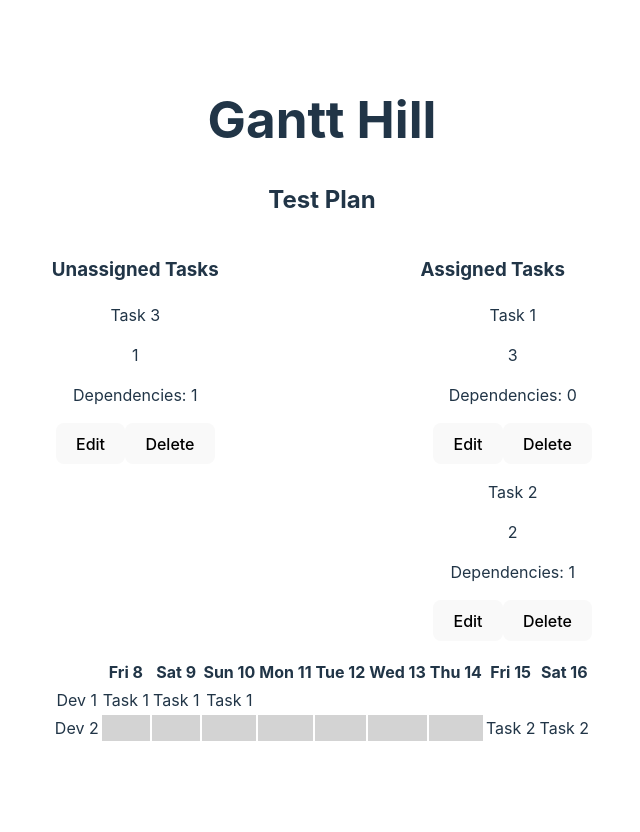
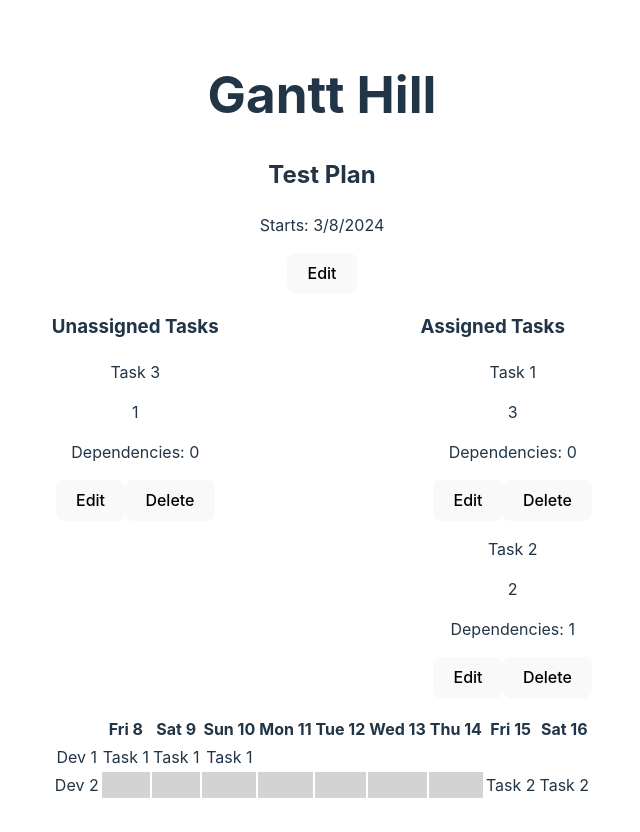
Before and after one commit to butaud/gantt-hill, a React (Vite) app: page / in a window 1280 px wide. Shown: the whole page, without its empty margins (318-958 px from the left). Before the commit the page ends 800 px from the top, so only its background shows below. Built offline with nearby package versions, Linux system fonts and the light colour scheme.

Commit message:
use mobx

```diff
--- a/package.json
+++ b/package.json
@@ -11,6 +11,7 @@
   },
   "dependencies": {
     "mobx": "^6.12.0",
+    "mobx-react-lite": "^4.0.5",
     "react": "^18.2.0",
     "react-dom": "^18.2.0",
     "react-router-dom": "^6.22.2"
--- a/src/App.tsx
+++ b/src/App.tsx
@@ -1,72 +1,45 @@
 import { useState } from "react";
 import "./App.css";
-import { Dev, Task } from "./models";
 import { PlanEditor } from "./PlanEditor";
 
 import { testPlan } from "./testPlan";
+import { TaskStore } from "./model/task";
+import { DevStore } from "./model/dev";
+import { DevStoreProvider } from "./context/DevStoreContext";
+import { TaskStoreProvider } from "./context/TaskStoreContext";
 
-const replaceAllMatchingTasks = (
-  listToUpdate: ReadonlyArray<Task>,
-  sourceList: ReadonlyArray<Task>,
-) => {
-  return listToUpdate
-    .filter((task) =>
-      sourceList.find((sourceTask) => sourceTask.id === task.id),
-    )
-    .map((task) => {
-      const matchingTask = sourceList.find(
-        (sourceTask) => sourceTask.id === task.id,
-      );
-      return matchingTask || task;
-    });
-};
+const devStore = new DevStore();
+const taskStore = new TaskStore(devStore);
+const t1 = taskStore.addTask({ name: "Task 1", estimate: 3 });
+const t2 = taskStore.addTask({ name: "Task 2", estimate: 2 });
+taskStore.addTask({ name: "Task 3", estimate: 1 });
+t2.addDependency(t1);
+const d1 = devStore.addDev({ name: "Dev 1" });
+const d2 = devStore.addDev({ name: "Dev 2" });
+d1.addTask(t1);
+d2.addTask(t2);
+[...Array(7).keys()].forEach((i) => d2.oofDays.add(i));
 
 function App() {
   const [name, setName] = useState(testPlan.name);
   const [start, setStart] = useState(testPlan.start);
-  const [tasks, setTasks] = useState<ReadonlyArray<Task>>(testPlan.tasks);
-  const [devs, setDevs] = useState<ReadonlyArray<Dev>>(testPlan.devs);
-
-  const plan = {
-    id: 1,
-    name,
-    start,
-    tasks,
-    devs,
-  };
-
-  const setPlanTasks = (tasks: ReadonlyArray<Task>) => {
-    const dependencyUpdatedTasks = tasks.map((task) => {
-      const dependsOn = task.dependsOn
-        .filter((dependency) => tasks.includes(dependency))
-        .map(
-          (dependency) =>
-            tasks.find((t) => t.id === dependency.id) ?? dependency,
-        );
-      return { ...task, dependsOn };
-    });
-    setTasks(dependencyUpdatedTasks);
-    setDevs(
-      devs.map((dev) => ({
-        ...dev,
-        tasks: replaceAllMatchingTasks(dev.tasks, tasks),
-      })),
-    );
-  };
 
   return (
+    <DevStoreProvider store={devStore}>
+      <TaskStoreProvider store={taskStore}>
         <div className="App">
           <header className="App-header">
             <h1>Gantt Hill</h1>
           </header>
           <PlanEditor
-        plan={plan}
-        setPlanDevs={setDevs}
-        setPlanTasks={setPlanTasks}
+            name={name}
+            start={start}
             setPlanName={setName}
             setPlanStart={setStart}
           />
         </div>
+      </TaskStoreProvider>
+    </DevStoreProvider>
   );
 }
 
--- a/src/PlanEditor.tsx
+++ b/src/PlanEditor.tsx
@@ -1,50 +1,64 @@
 import { DateTime } from "luxon";
-import { Plan, Task, Dev, Schedule, Draft } from "./models";
-import { FC } from "react";
+import { Schedule } from "./models";
+import { FC, useState } from "react";
 import { getScheduleEnd, schedule } from "./schedule";
 import { TaskNode } from "./TaskNode";
+import { observer } from "mobx-react-lite";
+import { useTaskStore } from "./context/TaskStoreContext";
+import { useDevStore } from "./context/DevStoreContext";
+import { Dev } from "./model/dev";
 
 type IPlanEditorProps = {
-  plan: Readonly<Plan>;
+  name: string;
+  start: DateTime;
   setPlanName: (name: string) => void;
   setPlanStart: (start: DateTime) => void;
-  setPlanTasks: (tasks: ReadonlyArray<Task>) => void;
-  setPlanDevs: (devs: ReadonlyArray<Dev>) => void;
 };
 
 export const PlanEditor: FC<IPlanEditorProps> = ({
-  plan,
+  name,
+  start,
   setPlanName,
   setPlanStart,
-  setPlanTasks,
-  setPlanDevs,
 }) => {
-  const planSchedule = schedule(plan.devs);
-  const end = getScheduleEnd(plan.tasks, planSchedule);
-
-  const unassignedTasks = plan.tasks.filter(
-    (task) => planSchedule[task.id] === undefined,
+  const [editing, setEditing] = useState(false);
+  return (
+    <div>
+      {editing ? (
+        <>
+          <input
+            type="text"
+            value={name}
+            onChange={(e) => setPlanName(e.target.value)}
+          />
+          <input
+            type="date"
+            value={start.toISODate() ?? undefined}
+            onChange={(e) => setPlanStart(DateTime.fromISO(e.target.value))}
+          />
+          <button onClick={() => setEditing(false)}>Stop Editing</button>
+        </>
+      ) : (
+        <>
+          <h2>{name}</h2>
+          <p>Starts: {start.toLocaleString()}</p>
+          <button onClick={() => setEditing(true)}>Edit</button>
+        </>
+      )}
+      <TaskSection />
+      <ScheduleSection start={start} />
+    </div>
   );
-  const assignedTasks = plan.tasks.filter(
-    (task) => planSchedule[task.id] !== undefined,
-  );
-
-  const addTask = (task: Draft<Task>) => {
-    const id = Math.max(...plan.tasks.map((task) => task.id)) + 1;
-    setPlanTasks([...plan.tasks, { ...task, id }]);
 };
 
-  const updateTask = (task: Task) => {
-    setPlanTasks(plan.tasks.map((t) => (t.id === task.id ? task : t)));
-  };
+const TaskSection: FC = observer(() => {
+  const taskStore = useTaskStore();
+  const tasks = taskStore.getTasks();
 
-  const deleteTask = (task: Task) => {
-    setPlanTasks(plan.tasks.filter((t) => t.id !== task.id));
-  };
+  const assignedTasks = tasks.filter((task) => task.isAssigned);
+  const unassignedTasks = tasks.filter((task) => !task.isAssigned);
 
   return (
-    <div>
-      <h2>{plan.name}</h2>
     <div
       style={{
         display: "flex",
@@ -56,13 +70,7 @@ export const PlanEditor: FC<IPlanEditorProps> = ({
         <h3>Unassigned Tasks</h3>
         <div>
           {unassignedTasks.map((task) => (
-              <TaskNode
-                key={task.id}
-                task={task}
-                addTask={addTask}
-                updateTask={updateTask}
-                deleteTask={deleteTask}
-              />
+            <TaskNode key={task.id} task={task} />
           ))}
         </div>
       </div>
@@ -70,43 +78,45 @@ export const PlanEditor: FC<IPlanEditorProps> = ({
         <h3>Assigned Tasks</h3>
         <ul>
           {assignedTasks.map((task) => (
-              <TaskNode
-                key={task.id}
-                task={task}
-                addTask={addTask}
-                updateTask={updateTask}
-                deleteTask={deleteTask}
-              />
+            <TaskNode key={task.id} task={task} />
           ))}
         </ul>
       </div>
     </div>
+  );
+});
+
+const ScheduleSection: FC<{ start: DateTime }> = observer(({ start }) => {
+  const devStore = useDevStore();
+  const devs = devStore.getDevs();
+  const planSchedule = schedule(devs);
+  const end = getScheduleEnd(
+    devs.flatMap((dev) => dev.tasks),
+    planSchedule,
+  );
+  return (
     <table>
       <thead>
         <tr>
-            <tr></tr>
+          <th></th>
           {[...Array(end).keys()].map((day) => (
-              <DayHeader key={day} day={plan.start.plus({ days: day })} />
+            <DayHeader key={day} day={start.plus({ days: day })} />
           ))}
         </tr>
-          {plan.devs.map((dev) => (
+        {devs.map((dev) => (
           <DevRow key={dev.id} dev={dev} schedule={planSchedule} end={end} />
         ))}
       </thead>
     </table>
-    </div>
   );
-};
+});
 
 const DayHeader: FC<{ day: DateTime }> = ({ day }) => {
   return <th>{day.toFormat("EEE d")}</th>;
 };
 
-const DevRow: FC<{ dev: Dev; schedule: Schedule; end: number }> = ({
-  dev,
-  schedule,
-  end,
-}) => {
+const DevRow: FC<{ dev: Dev; schedule: Schedule; end: number }> = observer(
+  ({ dev, schedule, end }) => {
     return (
       <tr>
         <td>{dev.name}</td>
@@ -115,16 +125,12 @@ const DevRow: FC<{ dev: Dev; schedule: Schedule; end: number }> = ({
         ))}
       </tr>
     );
-};
+  },
+);
 
-const DevCell: FC<{ dev: Dev; day: number; schedule: Schedule }> = ({
-  dev,
-  day,
-  schedule,
-}) => {
-  const isOof = dev.oofages.some(
-    (oof) => day >= oof.startInclusive && day < oof.endExclusive,
-  );
+const DevCell: FC<{ dev: Dev; day: number; schedule: Schedule }> = observer(
+  ({ dev, day, schedule }) => {
+    const isOof = dev.isOofDay(day);
     const task = dev.tasks.find(
       (task) =>
         schedule[task.id] <= day && schedule[task.id] + task.estimate > day,
@@ -134,4 +140,5 @@ const DevCell: FC<{ dev: Dev; day: number; schedule: Schedule }> = ({
         {task ? task.name : null}
       </td>
     );
-};
+  },
+);
--- a/src/TaskNode.tsx
+++ b/src/TaskNode.tsx
@@ -1,34 +1,19 @@
 import { FC, useState } from "react";
-import { Draft, Task } from "./models";
+import { Task } from "./model/task";
+import { useTaskStore } from "./context/TaskStoreContext";
+import { observer } from "mobx-react-lite";
 
 export type ITaskNodeProps = {
   task: Task | undefined;
-  addTask: (task: Draft<Task>) => void;
-  updateTask: (task: Task) => void;
-  deleteTask: (task: Task) => void;
 };
 
-export const TaskNode: FC<ITaskNodeProps> = ({
-  task,
-  addTask,
-  updateTask,
-  deleteTask,
-}) => {
+export const TaskNode: FC<ITaskNodeProps> = observer(({ task }) => {
   const [editing, setEditing] = useState(task === undefined);
-
-  const saveTask = (draft: Draft<Task>) => {
-    if (task === undefined) {
-      addTask(draft);
-    } else {
-      updateTask({ ...task, ...draft });
-    }
-    setEditing(false);
-  };
 
   return (
     <div>
       {editing || !task ? (
-        <TaskEditNode task={task} saveTask={saveTask} />
+        <TaskEditNode task={task} stopEditing={() => setEditing(false)} />
       ) : (
         <TaskDisplayNode task={task} />
       )}
@@ -36,19 +21,30 @@ export const TaskNode: FC<ITaskNodeProps> = ({
         <button onClick={() => setEditing(true)}>Edit</button>
       )}
       {task !== undefined && (
-        <button onClick={() => deleteTask(task)}>Delete</button>
+        <button onClick={() => task.delete()}>Delete</button>
       )}
     </div>
   );
-};
+});
 
 const TaskEditNode: FC<{
   task: Task | undefined;
-  saveTask: (task: Draft<Task>) => void;
-}> = ({ task, saveTask }) => {
+  stopEditing: () => void;
+}> = observer(({ task, stopEditing }) => {
   const [name, setName] = useState(task?.name ?? "New Task");
   const [estimate, setEstimate] = useState(task?.estimate ?? 0);
-  const [dependsOn, setDependsOn] = useState(task?.dependsOn ?? []);
+  const taskStore = useTaskStore();
+
+  const saveTask = () => {
+    if (task) {
+      task.setName(name);
+      task.setEstimate(estimate);
+      stopEditing();
+    } else {
+      taskStore.addTask({ name, estimate });
+      stopEditing();
+    }
+  };
 
   return (
     <>
@@ -62,12 +58,10 @@ const TaskEditNode: FC<{
         value={estimate}
         onChange={(e) => setEstimate(parseInt(e.target.value))}
       />
-      <button onClick={() => saveTask({ ...task, name, estimate, dependsOn })}>
-        Save
-      </button>
+      <button onClick={() => saveTask()}>Save</button>
     </>
   );
-};
+});
 
 const TaskDisplayNode: FC<{ task: Task }> = ({ task }) => {
   return (
--- /dev/null
+++ b/src/context/DevStoreContext.tsx
@@ -0,0 +1,23 @@
+import { createContext, FC, ReactNode, useContext } from "react";
+import { DevStore } from "../model/dev";
+
+const DevStoreContext = createContext<DevStore | undefined>(undefined);
+
+export const DevStoreProvider: FC<{
+  store: DevStore;
+  children?: ReactNode;
+}> = ({ store, children }) => {
+  return (
+    <DevStoreContext.Provider value={store}>
+      {children}
+    </DevStoreContext.Provider>
+  );
+};
+
+export const useDevStore = () => {
+  const store = useContext(DevStoreContext);
+  if (store === undefined) {
+    throw new Error("useDevStore must be used within a DevStoreProvider");
+  }
+  return store;
+};
--- /dev/null
+++ b/src/context/TaskStoreContext.tsx
@@ -0,0 +1,23 @@
+import { createContext, FC, ReactNode, useContext } from "react";
+import { TaskStore } from "../model/task";
+
+const TaskStoreContext = createContext<TaskStore | undefined>(undefined);
+
+export const TaskStoreProvider: FC<{
+  store: TaskStore;
+  children?: ReactNode;
+}> = ({ store, children }) => {
+  return (
+    <TaskStoreContext.Provider value={store}>
+      {children}
+    </TaskStoreContext.Provider>
+  );
+};
+
+export const useTaskStore = () => {
+  const store = useContext(TaskStoreContext);
+  if (store === undefined) {
+    throw new Error("useDevStore must be used within a TaskStoreProvider");
+  }
+  return store;
+};
--- /dev/null
+++ b/src/model/dev.ts
@@ -0,0 +1,76 @@
+import { makeAutoObservable } from "mobx";
+import { Task } from "./task";
+
+export class DevStore {
+  private devs: Dev[] = [];
+  constructor() {
+    makeAutoObservable(this);
+  }
+  getDevs() {
+    return this.devs;
+  }
+  addDev(dev: DevDraft) {
+    const id = this.devs.length + 1;
+    const newDev = new Dev(this, id, dev.name);
+    this.devs.push(newDev);
+    return newDev;
+  }
+  deleteDev(dev: Dev) {
+    this.devs = this.devs.filter((d) => d !== dev);
+  }
+}
+
+export type DevDraft = {
+  name: string;
+};
+
+export class Dev {
+  id: number;
+  name: string;
+  oofDays = new Set<number>();
+  tasks: Task[] = [];
+  store: DevStore;
+
+  constructor(store: DevStore, id: number, name: string) {
+    makeAutoObservable(this, {
+      id: false,
+      store: false,
+    });
+    this.store = store;
+    this.id = id;
+    this.name = name;
+  }
+
+  delete() {
+    this.store.deleteDev(this);
+  }
+
+  setName(name: string) {
+    this.name = name;
+  }
+
+  addTask(task: Task) {
+    this.tasks.push(task);
+  }
+
+  removeTask(task: Task) {
+    this.tasks = this.tasks.filter((t) => t !== task);
+  }
+
+  reorderTask(task: Task, index: number) {
+    this.tasks = this.tasks.filter((t) => t !== task);
+    this.tasks.splice(index, 0, task);
+  }
+
+  addOofDay(day: number) {
+    this.oofDays.add(day);
+  }
+
+  removeOofDay(day: number) {
+    this.oofDays.delete(day);
+  }
+
+  isOofDay(day: number) {
+    return this.oofDays.has(day);
+  }
+}
--- /dev/null
+++ b/src/model/task.ts
@@ -0,0 +1,81 @@
+import { makeAutoObservable } from "mobx";
+import { DevStore } from "./dev";
+
+export class TaskStore {
+  tasks: Task[] = [];
+  devStore: DevStore;
+  constructor(devStore: DevStore) {
+    makeAutoObservable(this, {
+      devStore: false,
+    });
+    this.devStore = devStore;
+  }
+  getTasks() {
+    return this.tasks;
+  }
+  addTask(draft: TaskDraft) {
+    const id = this.tasks.length + 1;
+    const task = new Task(this, this.devStore, id, draft.name, draft.estimate);
+    this.tasks.push(task);
+    return task;
+  }
+  deleteTask(task: Task) {
+    this.tasks = this.tasks.filter((t) => t !== task);
+  }
+}
+
+export type TaskDraft = {
+  name: string;
+  estimate: number;
+};
+
+export class Task {
+  id: number;
+  name: string;
+  estimate: number;
+  dependsOn: Task[];
+  store: TaskStore;
+  devStore: DevStore;
+  constructor(
+    store: TaskStore,
+    devStore: DevStore,
+    id: number,
+    name: string,
+    estimate: number,
+  ) {
+    makeAutoObservable(this, {
+      id: false,
+      store: false,
+    });
+    this.id = id;
+    this.name = name;
+    this.estimate = estimate;
+    this.dependsOn = [];
+    this.store = store;
+    this.devStore = devStore;
+  }
+
+  setName(name: string) {
+    this.name = name;
+  }
+
+  setEstimate(estimate: number) {
+    this.estimate = estimate;
+  }
+
+  addDependency(task: Task) {
+    this.dependsOn.push(task);
+  }
+
+  removeDependency(task: Task) {
+    this.dependsOn = this.dependsOn.filter((t) => t !== task);
+  }
+
+  delete() {
+    this.store.deleteTask(this);
+  }
+
+  get isAssigned() {
+    return this.devStore.getDevs().some((dev) => dev.tasks.includes(this));
+  }
+}
--- a/src/schedule.ts
+++ b/src/schedule.ts
@@ -1,4 +1,6 @@
-import { Dev, Schedule, Task } from "./models";
+import { Dev } from "./model/dev";
+import { Task } from "./model/task";
+import { Schedule } from "./models";
 
 export const areCycleFree: (tasks: ReadonlyArray<Task>) => boolean = (
   tasks,
@@ -64,18 +66,13 @@ const isAssigned = (schedule: Schedule, dev: Dev, now: number): boolean =>
       schedule[task.id] <= now && now < schedule[task.id] + task.estimate,
   );
 
-const isOof = (dev: Dev, now: number): boolean =>
-  dev.oofages.some(
-    (oofage) => oofage.startInclusive <= now && now < oofage.endExclusive,
-  );
-
 export const schedule: (devs: ReadonlyArray<Dev>) => Schedule = (devs) => {
   const result: Schedule = {};
   let now = 0;
   const tasksToSchedule = devs.flatMap((dev) => dev.tasks).length;
   while (Object.keys(result).length < tasksToSchedule) {
     for (const dev of devs) {
-      if (!isAssigned(result, dev, now) && !isOof(dev, now)) {
+      if (!isAssigned(result, dev, now) && !dev.isOofDay(now)) {
         const nextTask = dev.tasks.find(
           (task) => result[task.id] === undefined,
         );
```
Also changed, not shown: src/CollectPage.tsx (deleted, +0 -32 lines), src/PlanPage.tsx (deleted, +0 -24 lines), 1 other file (tests, documents, lock files or other folders). Lines whose indentation alone changed are shown as unchanged.
